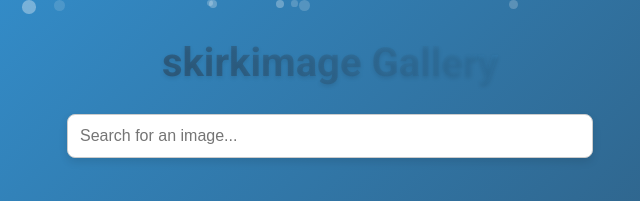
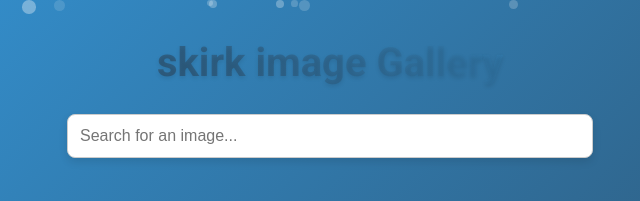
Before and after one commit to Dizzyspoons/skirkimage, a plain HTML site: page index.html in a window 1280 px wide. Shown: the top 201 px of the page, 310-950 px from the left. Drawn offline with Linux system fonts and the light colour scheme; no server answers.

Commit message:
Update index.html

```diff
--- a/index.html
+++ b/index.html
@@ -517,7 +517,7 @@
                     d="M12 18C8.68629 18 6 15.3137 6 12C6 8.68629 8.68629 6 12 6C15.3137 6 18 8.68629 18 12C18 15.3137 15.3137 18 12 18ZM12 16C14.2091 16 16 14.2091 16 12C16 9.79086 14.2091 8 12 8C9.79086 8 8 9.79086 8 12C8 14.2091 9.79086 16 12 16ZM11 1H13V4H11V1ZM11 20H13V23H11V20ZM3.51472 4.92893L4.92893 3.51472L7.05025 5.63604L5.63604 7.05025L3.51472 4.92893ZM16.9497 18.364L18.364 16.9497L20.4853 19.0711L19.0711 20.4853L16.9497 18.364ZM19.0711 3.51472L20.4853 4.92893L18.364 7.05025L16.9497 5.63604L19.0711 3.51472ZM5.63604 16.9497L7.05025 18.364L4.92893 20.4853L3.51472 19.0711L5.63604 16.9497ZM23 11V13H20V11H23ZM4 11V13H1V11H4Z" />
             </svg>
         </button>
-        <h1>skirkimage Gallery</h1>
+        <h1>skirk image Gallery</h1>
         <input type="text" id="searchInput" placeholder="Search for an image...">
     </header>
 
```
